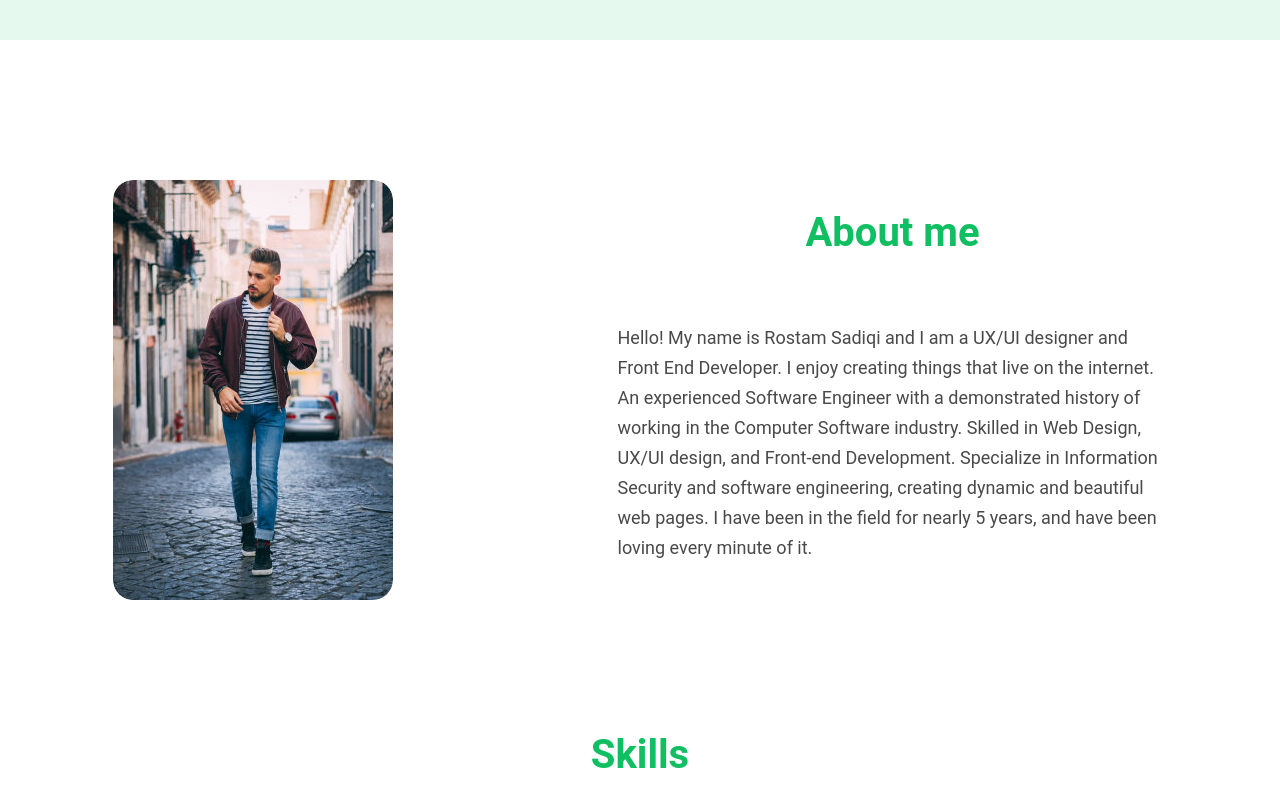
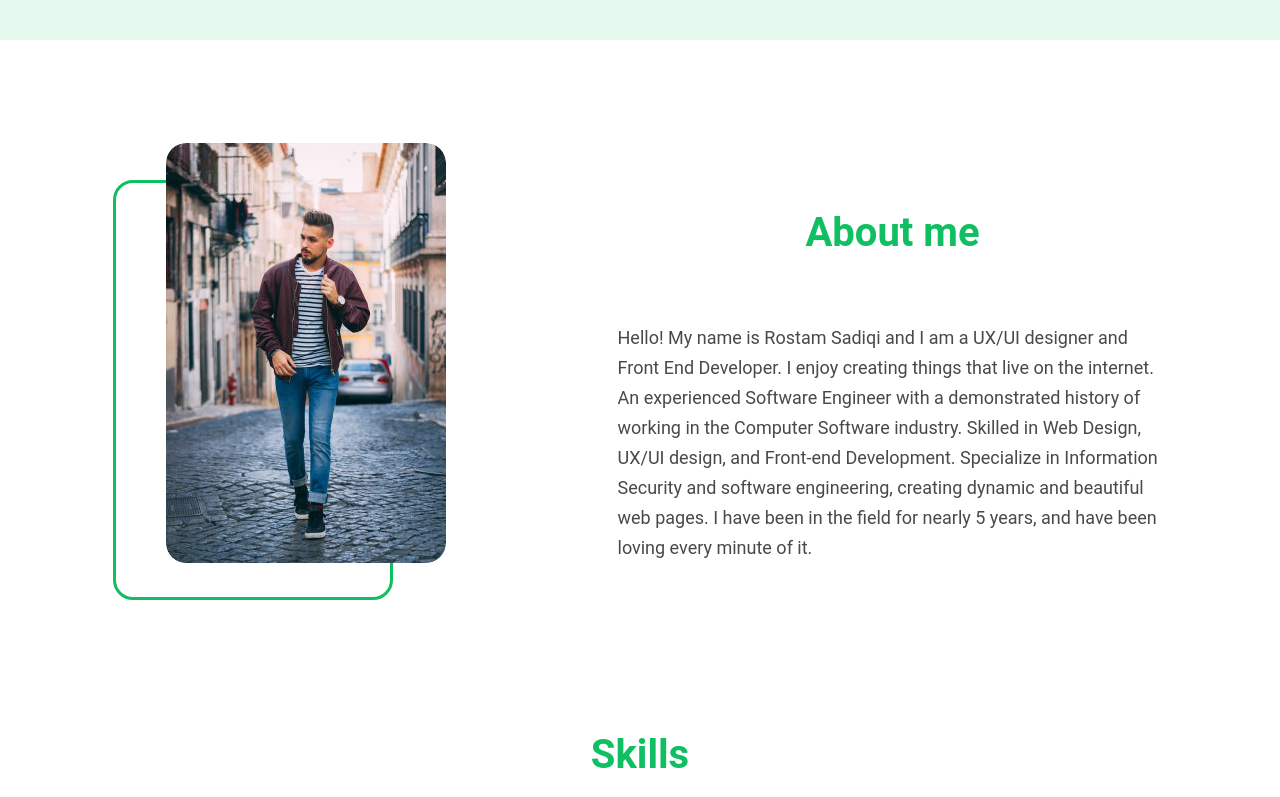
Before and after one commit to SandraVLP/portfolio-start-project, a React app in the folder portfolio-start-project-main/: page / in a window 1280 px wide. Shown: the part 554-1351 px from the top of the page. Built offline with nearby package versions, Linux system fonts and the light colour scheme.

Commit message:
rectangle

```diff
--- a/portfolio-start-project-main/src/layout/sections/about/About.tsx
+++ b/portfolio-start-project-main/src/layout/sections/about/About.tsx
@@ -1,11 +1,16 @@
 import styled from "styled-components";
 import FotoAbout from "../../../assets//images/foto-about.jpg";
 import { FlexWrapper } from "../../../components/FlexWrapper";
+import { myTheme } from "../../../styles/Theme";
+
 
 export function About() {
   return (
     <StyledAbout className="About">
-      <StyledImg src={FotoAbout} alt="Foto about"></StyledImg>
+      <StyledRectngle className="foto-container">
+
+        <StyledImg src={FotoAbout} alt="Foto about"></StyledImg></StyledRectngle>
+
 
       <FlexWrapper direction="column" justify="flex-start" maxwidth="550px">
         <h2>About me</h2>
@@ -33,4 +38,16 @@ const StyledAbout = styled.section`
 const StyledImg = styled.img`
   max-width: 280px;
   border-radius: 20px;
+  position: absolute;
+  top: -40px;
+  left: 50px;
 `;
+
+const StyledRectngle = styled.div `
+  border: solid 3px ${myTheme.primary};
+  width: 280px;
+  height: 420px; //Поправить
+  border-radius: 20px;
+  position: relative;
+
+`
```
